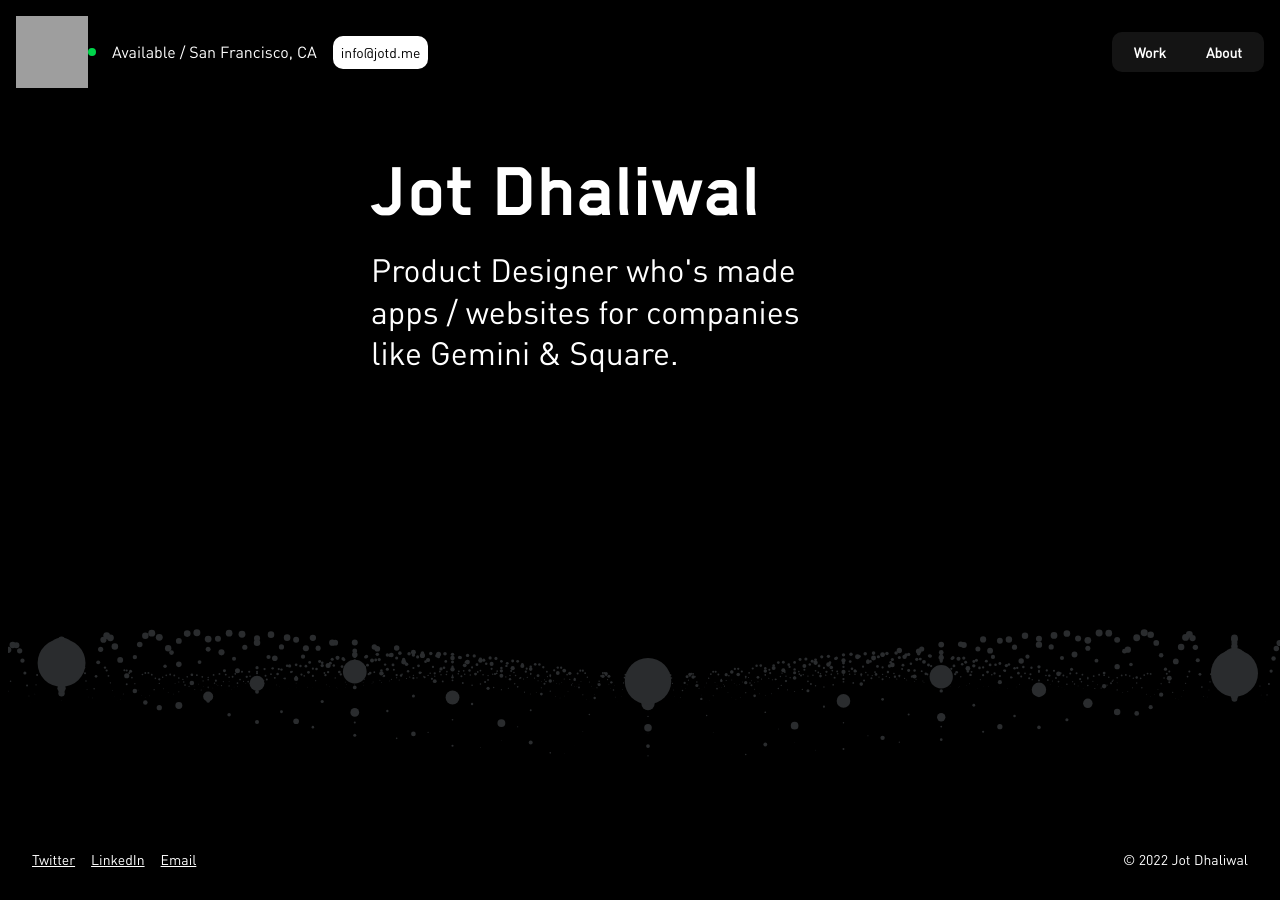
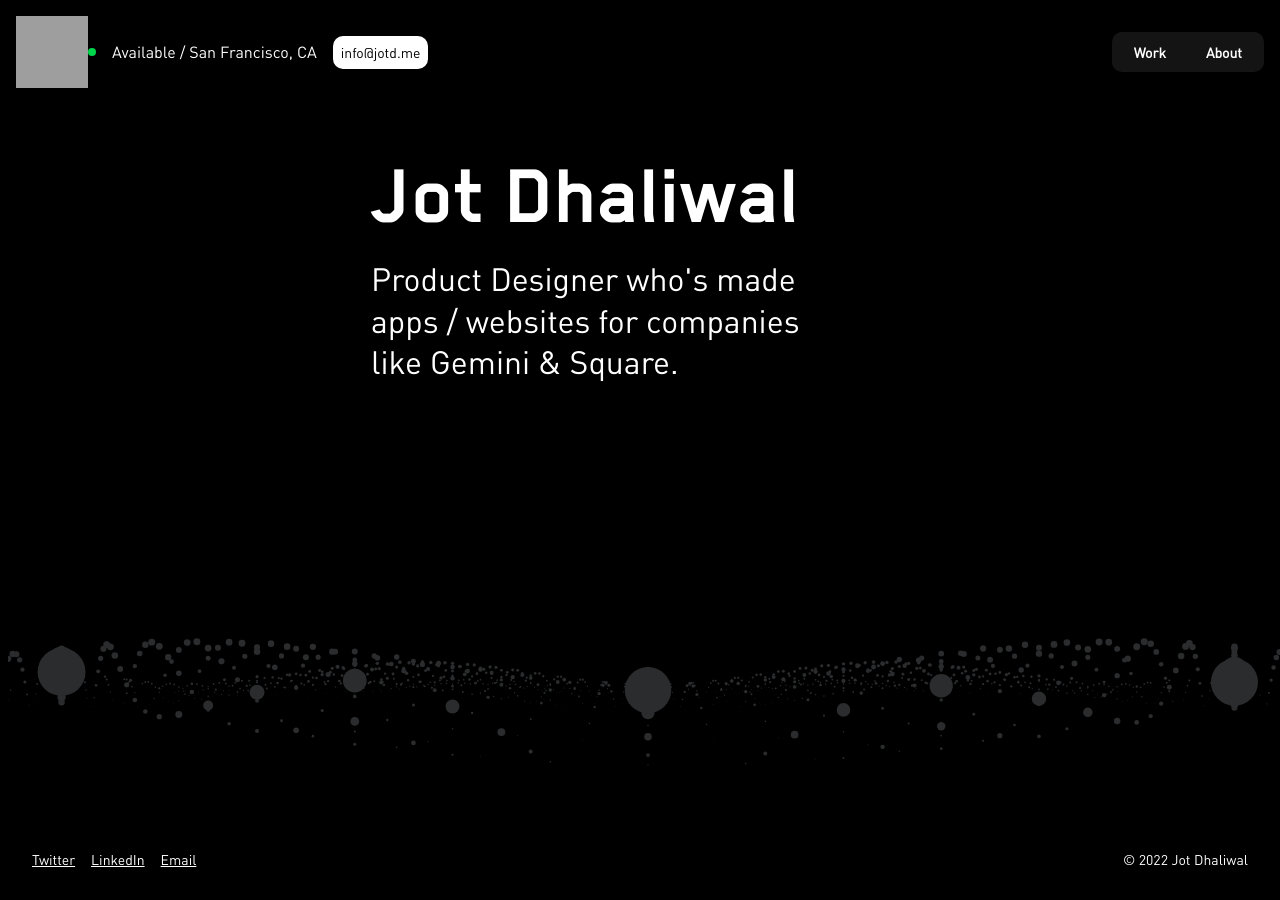
Before and after one commit to jotd/jotd-portfolio, a Jekyll site: the page index.html, which Jekyll copies as it is, in a window 1280 px wide and 900 px high. Built offline with Jekyll 4.4.1, drawn with Linux system fonts in a browser that asks for light colours; grey boxes are pictures that could not be loaded.

Commit message:
Update styles.css

```diff
--- a/css/styles.css
+++ b/css/styles.css
@@ -197,7 +197,7 @@ a {
 
 
 .header-home {
-  font-size: 80px;
+  font-size: 88px;
   margin-top: 148px;
   margin-bottom: 16px;
   position: relative;
```
